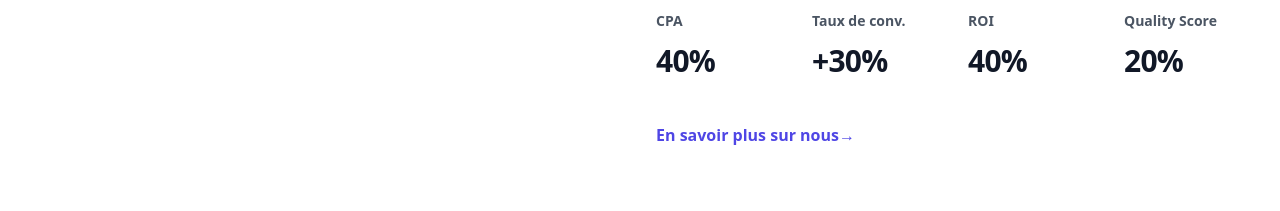
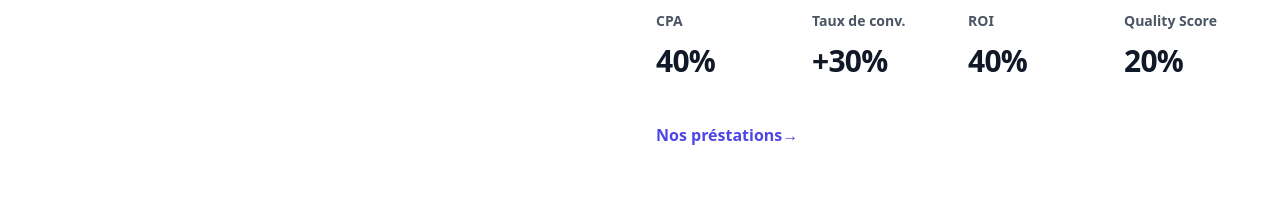
Before and after one commit to magicniclus/adsventure, a Next.js app: page / in a window 1280 px wide. Shown: the part 1940-2151 px from the top of the page. Built offline with nearby package versions, Linux system fonts and the light colour scheme.

Commit message:
Update ContentSection.js

```diff
--- a/components/Organisms/ContentSection.js
+++ b/components/Organisms/ContentSection.js
@@ -138,10 +138,10 @@ const ContentSection = () => {
             </dl>
             <div className="mt-10 flex">
               <a
-                href="#"
+                href="#service"
                 className="text-base font-semibold leading-7 text-indigo-600"
               >
-                En savoir plus sur nous
+                Nos préstations
                 <span aria-hidden="true">&rarr;</span>
               </a>
             </div>
```
